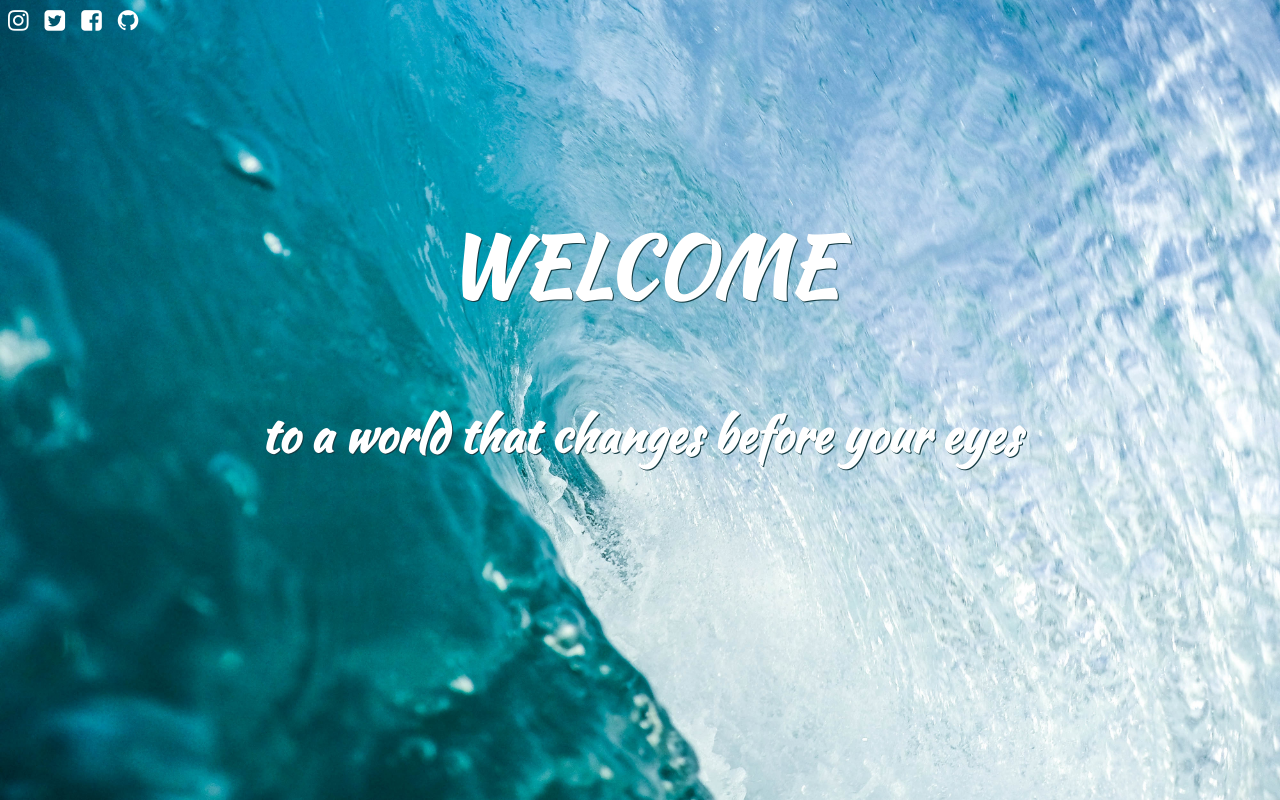
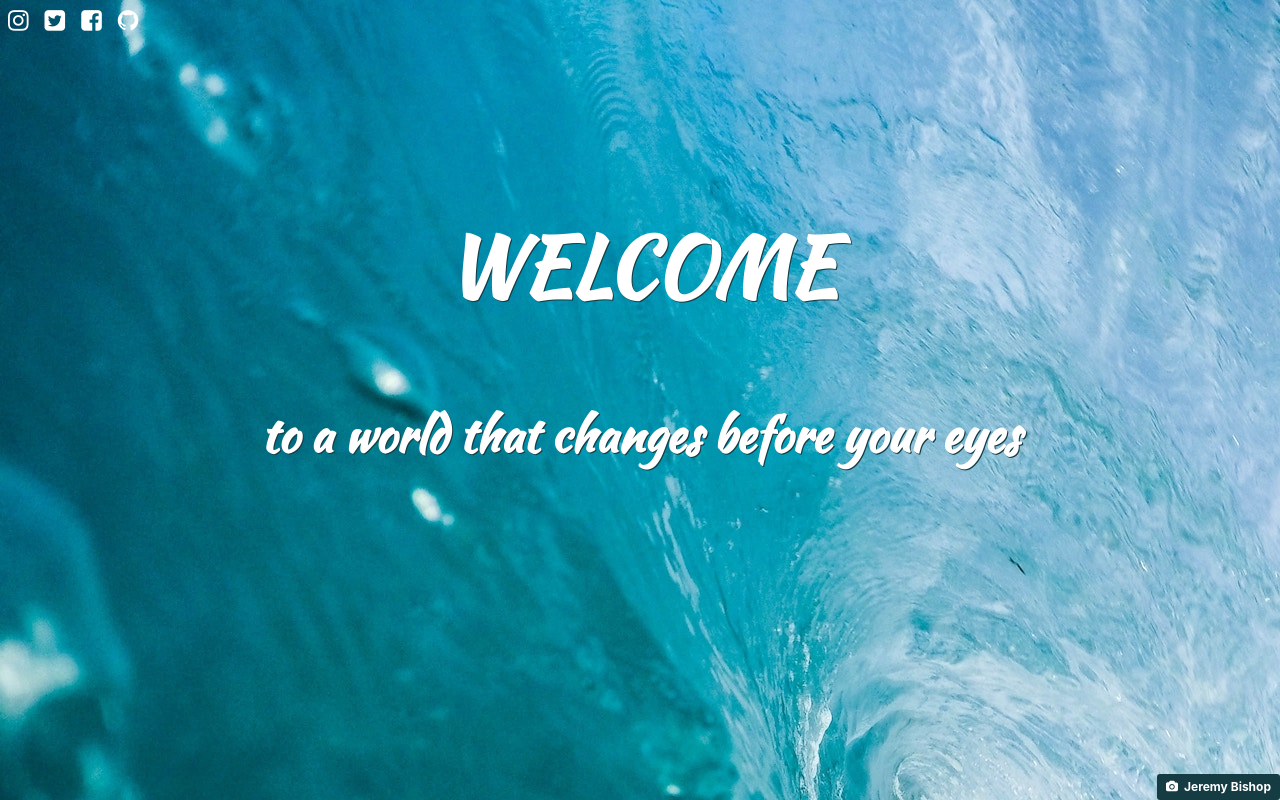
Before and after one commit to info340a-wi24/problem-set-04-iefegensh, a plain HTML site: page problem-a/index.html in a window 1280 px wide. Drawn offline with nearby package versions, Linux system fonts and the light colour scheme.

Commit message:
finish part A

```diff
--- a/problem-a/css/style.css
+++ b/problem-a/css/style.css
@@ -45,7 +45,7 @@ footer {
 
 @media(min-width: 768px) {
     body {
-        background: url('../img/splash-md.jpg') center / cover
+        background-image: url('../img/splash-md.jpg') center / cover
     }
 
     html {
@@ -53,7 +53,10 @@ footer {
     }
 
     footer {
-        display: fixed;
+        position: fixed;
+        display: block;
+        bottom: 0;
+        right: 0;
     }
 
     main {
@@ -63,7 +66,7 @@ footer {
 
 @media(min-width: 992px) {
     body {
-        background: url('../img/splash-lg.jpg') center/cover;
+        background-image: url('../img/splash-lg.jpg');
     }
 
     nav a {
@@ -81,6 +84,6 @@ footer {
 
 @media(min-width: 1200px) {
     body {
-        background: url('../img/splash-xl.jpg') center/cover;
+        background-image: url('../img/splash-xl.jpg') center/cover;
     }
 }
```
